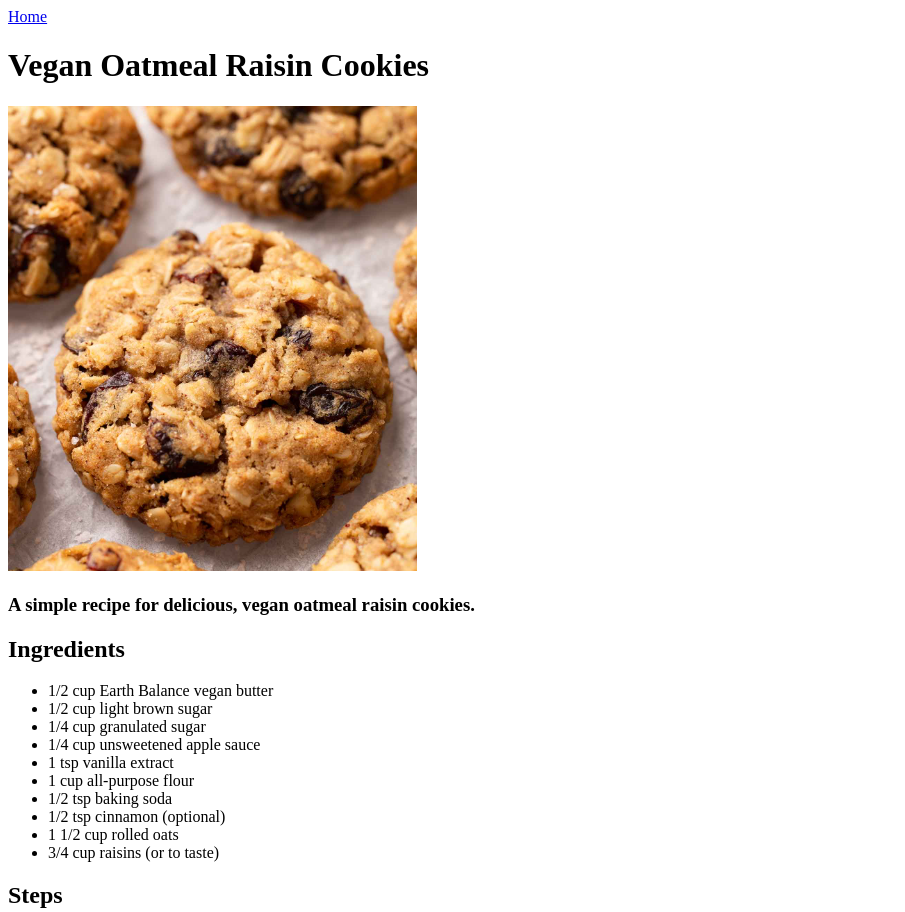
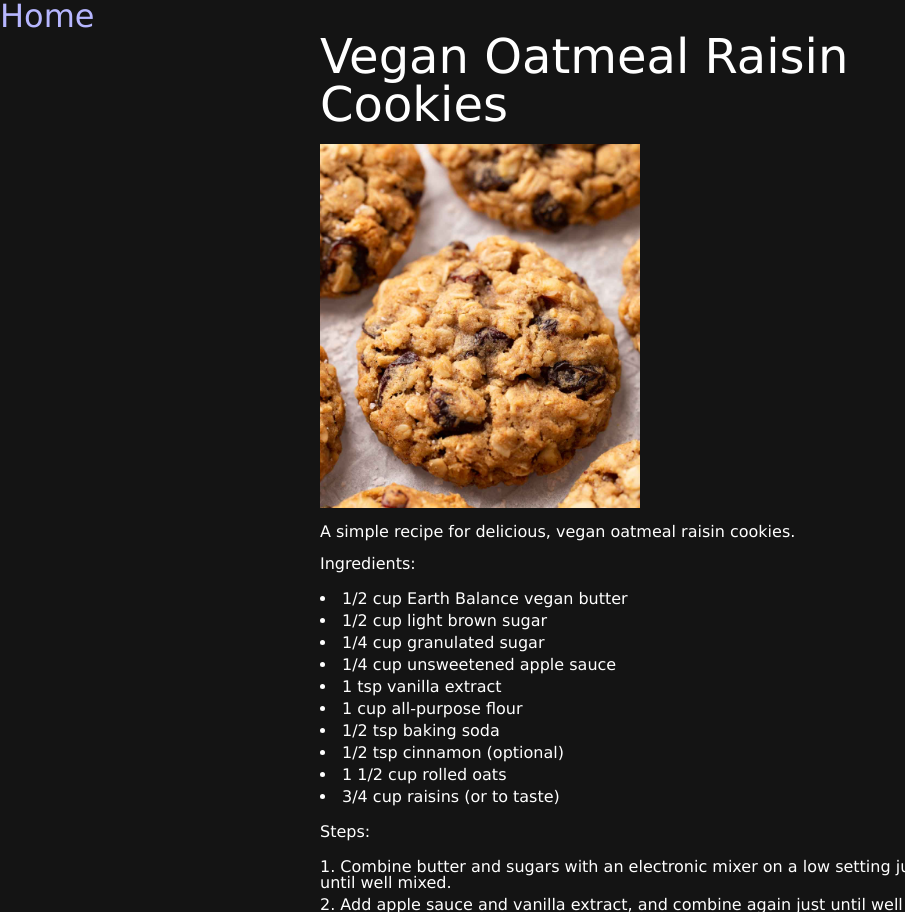
Before and after one commit to treadingStone/odin-recipes, a plain HTML site: page recipes/veganoatmealraisincookies.html in a window 1280 px wide. Shown: the top 912 px of the page, without its empty margins (0-905 px from the left). Drawn offline with Linux system fonts and the light colour scheme.

Commit message:
touch up layout/styling
as instructed by box model tutorial

```diff
--- a/recipes/veganoatmealraisincookies.html
+++ b/recipes/veganoatmealraisincookies.html
@@ -4,14 +4,18 @@
     <meta charset="UTF-8">
     <meta name="viewport" content="width=device-width, initial-scale=1.0">
     <title>Vegan Oatmeal Raisin Cookies</title>
+    <link rel="stylesheet" href="../styles.css">
 </head>
 <body>
+    <div class="nav">
         <a href="../index.html">Home</a>
+    </div>
+    <div class="recipe">
         <h1>Vegan Oatmeal Raisin Cookies</h1>
         <img src="../resources/veganoatmealraisincookies.png">
         <h3>A simple recipe for delicious, vegan oatmeal raisin cookies.</h3>
-    <h2>Ingredients</h2>
-    <ul>
+        <h2>Ingredients:</h2>
+        <ul class="ingredients">
             <li>1/2 cup Earth Balance vegan butter</li>
             <li>1/2 cup light brown sugar</li>
             <li>1/4 cup granulated sugar</li>
@@ -23,8 +27,8 @@
             <li>1 1/2 cup rolled oats</li>
             <li>3/4 cup raisins (or to taste)</li>
         </ul>
-    <h2>Steps</h2>
-    <ol>
+        <h2>Steps:</h2>
+        <ol class="steps">
             <li>Combine butter and sugars with an electronic mixer on a low setting just until well mixed.</li>
             <li>Add apple sauce and vanilla extract, and combine again just until well mixed.</li>
             <li>Add flour, baking soda, and cinnamon, and combine again just until well mixed.</li>
@@ -34,5 +38,6 @@
             <li>Roll into balls (or use a cookie dough scoop) slightly over an inch in diameter and place on parchment paper with roughly 1 1/4 to 1 1/2 inch spacing between cookies.</li>
             <li>Bake at 350 degrees Fahrenheit for 10-12 minutes or until very lightly brown on the edges.</li>
         </ol>
+    </div>
 </body>
 </html>
--- a/styles.css
+++ b/styles.css
@@ -31,9 +31,6 @@ footer, header, hgroup, menu, nav, section {
 body {
 	line-height: 1;
 }
-ol, ul {
-	list-style: none;
-}
 blockquote, q {
 	quotes: none;
 }
@@ -50,18 +47,57 @@ table {
 /* END CSS RESET*/
 
 body {
-    display: flex;
-    flex-direction: column;
-    align-items: center;
     background-color: rgb(20, 20, 20);
     color: white;
+	font-family: Verdana, Geneva, Tahoma, sans-serif;
+}
+
+.home {
+	width: 50vw;
+	margin: 0 auto;
+	text-align: center;
+}
+
+.home h1 {
+	padding-bottom: 2rem;
+}
+
+.recipe {
+	display: flex;
+	flex-direction: column;
+	gap: 1rem;
+	width: 50vw;
+	text-align: left;
+	margin: 0 auto;
 }
 
 h1 {
-    font-size: 5rem;
-    padding-bottom: 2rem;
+    font-size: 3rem;
+}
+
+.recipes {
+	list-style-type: none;
 }
 
 .recipes li {
     color: white;
 }
+
+.steps li, .ingredients li {
+	padding: 3px 0;
+}
+
+:link {
+	color:rgb(182, 182, 255);
+	text-decoration: none;
+	font-size: 2rem;
+}
+
+img {
+	width: 20rem;
+	height: auto;
+}
+
+ol, ul {
+	list-style-position: inside;
+}
```
Also changed, not shown: index.html (+7 -5 lines), recipes/veganchocolatechipcookes.html (+7 -2 lines). Lines whose indentation alone changed are shown as unchanged.
